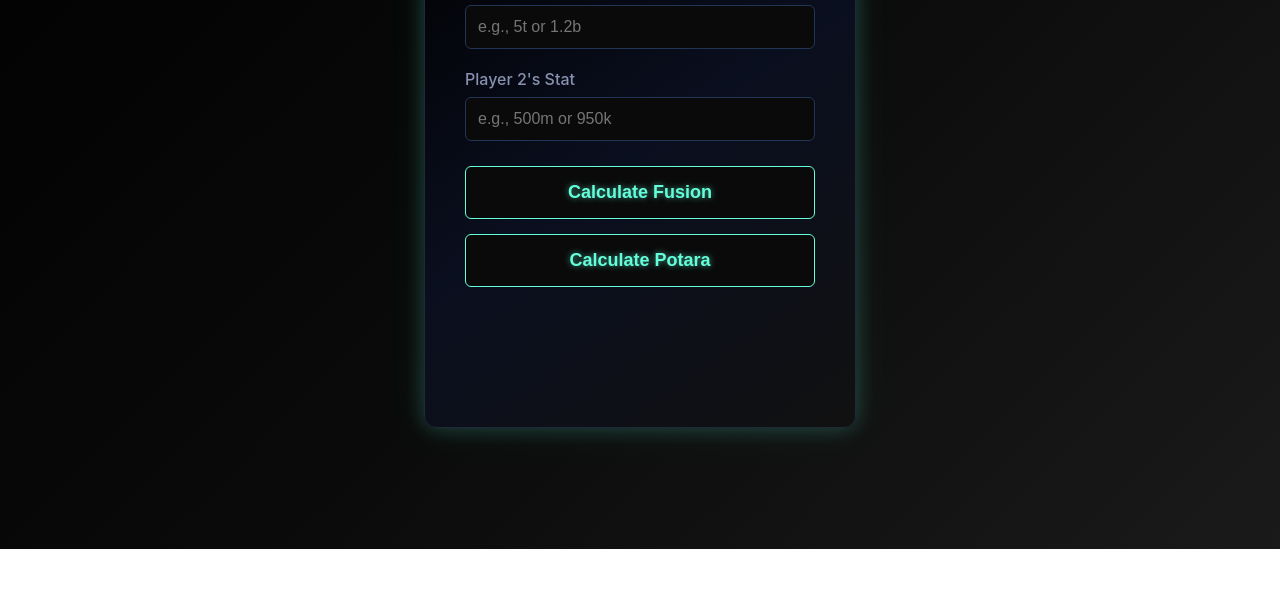
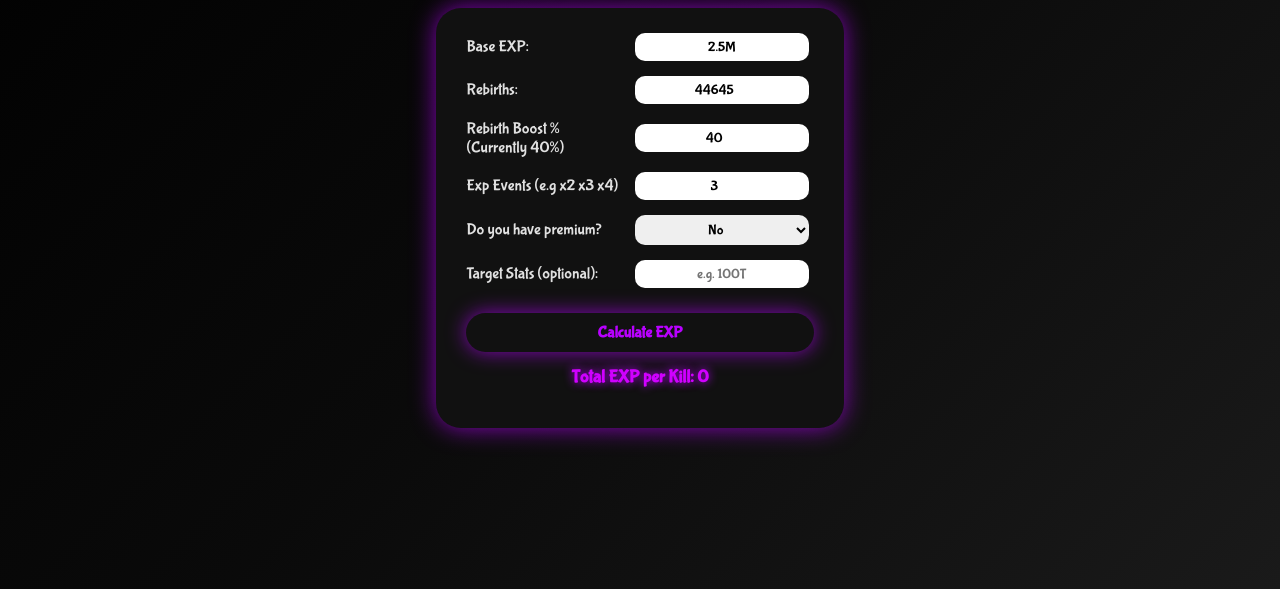
Before and after one commit to TrelloDarkness/TrelloDarkness.github.io, a plain HTML site: page index.html in a window 1280 px wide. Shown: the part 251-840 px from the top of the page. Before the commit the page ends 800 px from the top, so only its background shows below. Drawn offline with Linux system fonts and the light colour scheme.

Commit message:
Add files via upload

```diff
--- a/index.html
+++ b/index.html
@@ -3,241 +3,220 @@
 <head>
 <meta charset="UTF-8">
 <meta name="viewport" content="width=device-width, initial-scale=1.0">
-    <title>DBU Trello Fusion Calculator</title>
+<title>DBU EXP Calculator</title>
+
+<!-- Bubble Font -->
+<link href="https://fonts.googleapis.com/css2?family=Bubblegum+Sans&display=swap" rel="stylesheet">
+
 <style>
-        /* Black Neon Theme */
   body {
-            font-family: -apple-system, BlinkMacSystemFont, "Segoe UI", Roboto, Helvetica, Arial, sans-serif;
     background: linear-gradient(135deg, #000000, #0a0a0a, #1a1a1a);
-            background-attachment: fixed;
+    color: #e0e0e0;
+    font-family: 'Bubblegum Sans', sans-serif;
     display: flex;
-            justify-content: center;
+    flex-direction: column;
     align-items: center;
-            height: 100vh;
+    justify-content: center; /* vertically center */
+    min-height: 100vh;
     margin: 0;
-            color: #ccd6f6;
-        }
-
-        .calculator-container {
-            background: linear-gradient(145deg, #000000, #0a0f1f, #111111);
-            padding: 30px 40px;
-            border-radius: 12px;
-            text-align: center;
-            width: 350px;
-            box-shadow: 0 0 20px rgba(100, 255, 218, 0.2),
-                        0 0 40px rgba(100, 255, 218, 0.1);
-            border: 1px solid #1f2937;
+    padding: 20px;
   }
 
   h1 {
-            font-weight: 600;
-            font-size: 24px;
-            margin-bottom: 30px;
-            color: #64ffda;
-            text-shadow: 0 0 10px rgba(100, 255, 218, 0.6),
-                         0 0 20px rgba(100, 255, 218, 0.4);
+    color: #b800ff;
+    text-shadow: 0 0 15px #b800ff, 0 0 30px #8000ff, 0 0 45px #b800ff;
+    font-size: 2.5rem;
+    text-align: center;
+    animation: glowPulse 2.5s infinite alternate;
+    margin-bottom: 25px;
   }
 
-        .input-group {
-            margin-bottom: 20px;
-            text-align: left;
+  @keyframes glowPulse {
+    0% { text-shadow: 0 0 10px #b800ff, 0 0 20px #8000ff, 0 0 30px #b800ff; }
+    100% { text-shadow: 0 0 25px #d000ff, 0 0 50px #b800ff, 0 0 70px #8000ff; }
+  }
+
+  .calculator {
+    background: #111;
+    border-radius: 25px;
+    padding: 25px 30px;     /* slightly larger padding */
+    box-shadow: 0 0 25px rgba(184,0,255,0.7);
+    display: flex;
+    flex-direction: column;
+    gap: 15px;              /* more spacing between rows */
+    width: auto;
+    max-width: 400px;       /* slightly wider */
+    min-width: 300px;
+  }
+
+  .row {
+    display: flex;
+    justify-content: space-between;
+    align-items: center;
+    gap: 10px;
+    flex-wrap: wrap;
   }
 
   label {
-            display: block;
-            margin-bottom: 8px;
-            color: #8892b0;
-            font-weight: 500;
+    font-size: 16px;
+    flex: 1;
+    min-width: 130px;
   }
 
-        input[type="text"] {
+  input, select {
+    flex: 1;
     width: 100%;
-            padding: 12px;
-            border: 1px solid #233554;
-            border-radius: 6px;
-            box-sizing: border-box;
-            font-size: 16px;
-            background-color: #0a0a0a;
-            color: #64ffda;
-            transition: border-color 0.3s, box-shadow 0.3s;
+    max-width: calc(100% - 10px); /* leave 5px margin each side */
+    padding: 6px 10px;
+    border-radius: 10px;
+    border: none;
+    font-family: 'Bubblegum Sans', sans-serif;
+    font-size: 14px;
+    text-align: center;
+    outline: none;
+    margin-left: 5px;
+    margin-right: 5px;
   }
 
-        input[type="text"]:focus {
-            outline: none;
-            border-color: #64ffda;
-            box-shadow: 0 0 8px rgba(100, 255, 218, 0.6);
+  button {
+    padding: 10px 20px;
+    border-radius: 50px;
+    border: none;
+    background: #111;
+    color: #b800ff;
+    font-size: 16px;
+    font-weight: bold;
+    cursor: pointer;
+    box-shadow: 0 0 20px rgba(184,0,255,0.7);
+    transition: all 0.3s ease;
+    font-family: 'Bubblegum Sans', sans-serif;
+    margin-top: 10px;
   }
 
-        .button-group {
-            margin-top: 25px;
-            display: flex;
-            flex-direction: column;
-            gap: 15px;
+  button:hover {
+    background: #b800ff;
+    color: #0a0a0a;
+    box-shadow: 0 0 30px #b800ff, 0 0 60px #d000ff;
   }
 
-        .button-group button {
-            width: 100%;
-            padding: 15px;
-            background-color: #0a0a0a;
-            color: #64ffda;
-            border: 1px solid #64ffda;
-            border-radius: 6px;
+  .result {
     font-size: 18px;
     font-weight: bold;
-            cursor: pointer;
-            transition: all 0.3s;
-            text-shadow: 0 0 6px rgba(100, 255, 218, 0.6);
+    color: #d000ff;
+    text-shadow: 0 0 10px #b800ff;
+    text-align: center;
+    word-wrap: break-word;
   }
 
-        .button-group button:hover {
-            background-color: #64ffda;
-            color: #0a0a0a;
-            box-shadow: 0 0 15px rgba(100, 255, 218, 0.6);
+  /* Mobile responsive adjustments */
+  @media (max-width: 500px) {
+    .row {
+      flex-direction: column;
+      align-items: flex-start;
     }
 
-        #result {
-            margin-top: 30px;
-            font-size: 16px;
-            color: #a8b2d1;
-            min-height: 80px;
-            line-height: 1.6;
+    label {
+      width: 100%;
+      text-align: left;
+      margin-bottom: 5px;
     }
 
-        #result b {
-            color: #64ffda;
-            text-shadow: 0 0 6px rgba(100, 255, 218, 0.6);
+    input, select {
+      width: 100%; /* full width minus margins */
+      max-width: calc(100% - 10px);
+      text-align: left;
+      padding: 6px 8px;
+      border-radius: 10px;
     }
-
-        #result .value {
-            font-size: 28px;
-            font-weight: bold;
-            color: #64ffda;
-            text-shadow: 0 0 12px rgba(100, 255, 218, 0.8),
-                         0 0 24px rgba(100, 255, 218, 0.4);
-            margin-top: 5px;
-            display: block;
   }
 </style>
 </head>
 <body>
 
-    <div class="calculator-container">
-        <h1>DBU Trello Fusion Calculator</h1>
+<h1>DBU EXP Calculator</h1>
 
-        <div class="input-group">
-            <label for="stat1">Player 1's Stat</label>
-            <input type="text" id="stat1" placeholder="e.g., 5t or 1.2b">
+<div class="calculator">
+  <div class="row">
+    <label for="baseExp">Base EXP:</label>
+    <input type="text" id="baseExp" placeholder="e.g. 2.5M" value="2.5M">
   </div>
 
-        <div class="input-group">
-            <label for="stat2">Player 2's Stat</label>
-            <input type="text" id="stat2" placeholder="e.g., 500m or 950k">
+  <div class="row">
+    <label for="rebirths">Rebirths:</label>
+    <input type="number" id="rebirths" value="44645">
   </div>
 
-        <div class="button-group">
-            <button onclick="calculateFusionDance()">Calculate Fusion</button>
-            <button onclick="calculatePotara()">Calculate Potara</button>
+  <div class="row">
+    <label for="rebirthBoost">Rebirth Boost % (Currently 40%)</label>
+    <input type="number" id="rebirthBoost" value="40">
   </div>
 
-        <div id="result"></div>
+  <div class="row">
+    <label for="multiplier">Exp Events (e.g x2 x3 x4)</label>
+    <input type="number" id="multiplier" value="3">
+  </div>
+
+  <div class="row">
+    <label for="premium">Do you have premium?</label>
+    <select id="premium">
+      <option value="0">No</option>
+      <option value="10">Yes</option>
+    </select>
+  </div>
+
+  <div class="row">
+    <label for="targetStats">Target Stats (optional):</label>
+    <input type="text" id="targetStats" placeholder="e.g. 100T">
+  </div>
+
+  <button onclick="calculateEXP()">Calculate EXP</button>
+
+  <div class="result" id="result">Total EXP per Kill: 0</div>
+  <div class="result" id="killsResult"></div>
 </div>
 
 <script>
-        function parseAbbreviatedNumber(input) {
-            if (typeof input !== 'string' || !input) return NaN;
-            const str = input.toLowerCase().trim();
-            const lastChar = str.slice(-1);
-            const lastTwoChars = str.slice(-2);
-
-            const multipliers = {
-                'k': 1e3,
-                'm': 1e6,
-                'b': 1e9,
-                't': 1e12,
-                'qd': 1e15
-            };
-
-            let numberPart;
+  function parseNumber(str) {
+    if (!str) return 0;
+    str = str.toString().trim().toUpperCase();
     let multiplier = 1;
-
-            if (multipliers[lastTwoChars]) {
-                numberPart = parseFloat(str.slice(0, -2));
-                multiplier = multipliers[lastTwoChars];
-            } else if (multipliers[lastChar]) {
-                numberPart = parseFloat(str.slice(0, -1));
-                multiplier = multipliers[lastChar];
-            } else {
-                numberPart = parseFloat(str);
+    if (str.endsWith('K')) { multiplier = 1e3; str = str.slice(0,-1); }
+    else if (str.endsWith('M')) { multiplier = 1e6; str = str.slice(0,-1); }
+    else if (str.endsWith('B')) { multiplier = 1e9; str = str.slice(0,-1); }
+    else if (str.endsWith('T')) { multiplier = 1e12; str = str.slice(0,-1); }
+    else if (str.endsWith('QD')) { multiplier = 1e15; str = str.slice(0,-2); }
+    return parseFloat(str) * multiplier;
   }
 
-            return isNaN(numberPart) ? NaN : numberPart * multiplier;
+  function formatNumber(num) {
+    if (num >= 1e15) return (num / 1e15).toFixed(2) + 'QD';
+    if (num >= 1e12) return (num / 1e12).toFixed(2) + 'T';
+    if (num >= 1e9) return (num / 1e9).toFixed(2) + 'B';
+    if (num >= 1e6) return (num / 1e6).toFixed(2) + 'M';
+    if (num >= 1e3) return (num / 1e3).toFixed(2) + 'K';
+    return num.toFixed(0);
   }
 
-        function calculateFusionDance() {
-            const stat1_input = document.getElementById('stat1').value;
-            const stat2_input = document.getElementById('stat2').value;
-            const resultDiv = document.getElementById('result');
+  function calculateEXP() {
+    let base = parseNumber(document.getElementById('baseExp').value);
+    let rebirths = parseFloat(document.getElementById('rebirths').value);
+    let rebirthBoost = parseFloat(document.getElementById('rebirthBoost').value) / 100;
+    let multiplier = parseFloat(document.getElementById('multiplier').value);
+    let premiumBoost = parseFloat(document.getElementById('premium').value) / 100;
+    let target = parseNumber(document.getElementById('targetStats').value);
 
-            const stat1 = parseAbbreviatedNumber(stat1_input);
-            const stat2 = parseAbbreviatedNumber(stat2_input);
+    let rebirthMultiplier = 1 + (rebirths * rebirthBoost);
+    let totalExp = base * rebirthMultiplier * multiplier;
+    totalExp = totalExp * (1 + premiumBoost);
 
-            if (isNaN(stat1) || isNaN(stat2)) {
-                resultDiv.innerHTML = "Please enter valid numbers or abbreviations (k, m, b, t, qd).";
-                return;
+    document.getElementById('result').innerText = "Total EXP per Kill: " + formatNumber(totalExp);
+
+    if (target > 0) {
+      let killsNeeded = Math.ceil(target / totalExp);
+      document.getElementById('killsResult').innerText = "Boss Kills Needed: " + formatNumber(killsNeeded);
+    } else {
+      document.getElementById('killsResult').innerText = '';
     }
-            if (stat1 <= 0 || stat2 <= 0) {
-                resultDiv.innerHTML = "Stats must be positive numbers.";
-                return;
-            }
-
-            const s_small = Math.min(stat1, stat2);
-            const s_large = Math.max(stat1, stat2);
-            const percentage = (s_small / s_large) * 100;
-
-            // ✅ Updated rules
-            let multiplier;
-            if (percentage < 75) {
-                multiplier = 0.8;
-            } else if (percentage <= 88) {
-                multiplier = 1.2;
-            } else {
-                multiplier = 1.5;
-            }
-
-            const totalBoostedStat = (stat1 + stat2) * multiplier;
-
-            resultDiv.innerHTML = `
-                Fusion Type: <b>Fusion Dance</b><br>
-                Compatibility: <b>${percentage.toFixed(1)}%</b> | Multiplier: <b>x${multiplier}</b><br>
-                Total Fused Stat: <div class="value">${totalBoostedStat.toLocaleString('en-US')}</div>
-            `;
-        }
-
-        function calculatePotara() {
-            const stat1_input = document.getElementById('stat1').value;
-            const stat2_input = document.getElementById('stat2').value;
-            const resultDiv = document.getElementById('result');
-
-            const stat1 = parseAbbreviatedNumber(stat1_input);
-            const stat2 = parseAbbreviatedNumber(stat2_input);
-
-            if (isNaN(stat1) || isNaN(stat2)) {
-                resultDiv.innerHTML = "Please enter valid numbers or abbreviations (k, m, b, t, qd).";
-                return;
-            }
-            if (stat1 <= 0 || stat2 <= 0) {
-                resultDiv.innerHTML = "Stats must be positive numbers.";
-                return;
-            }
-
-            const multiplier = 2.5;
-            const potaraStat = (stat1 + stat2) * multiplier;
-
-            resultDiv.innerHTML = `
-                Fusion Type: <b>Potara</b><br>
-                Multiplier: <b>x${multiplier}</b><br>
-                Total Fused Stat: <div class="value">${potaraStat.toLocaleString('en-US')}</div>
-            `;
   }
 </script>
 
```
Lines whose indentation alone changed are shown as unchanged.
